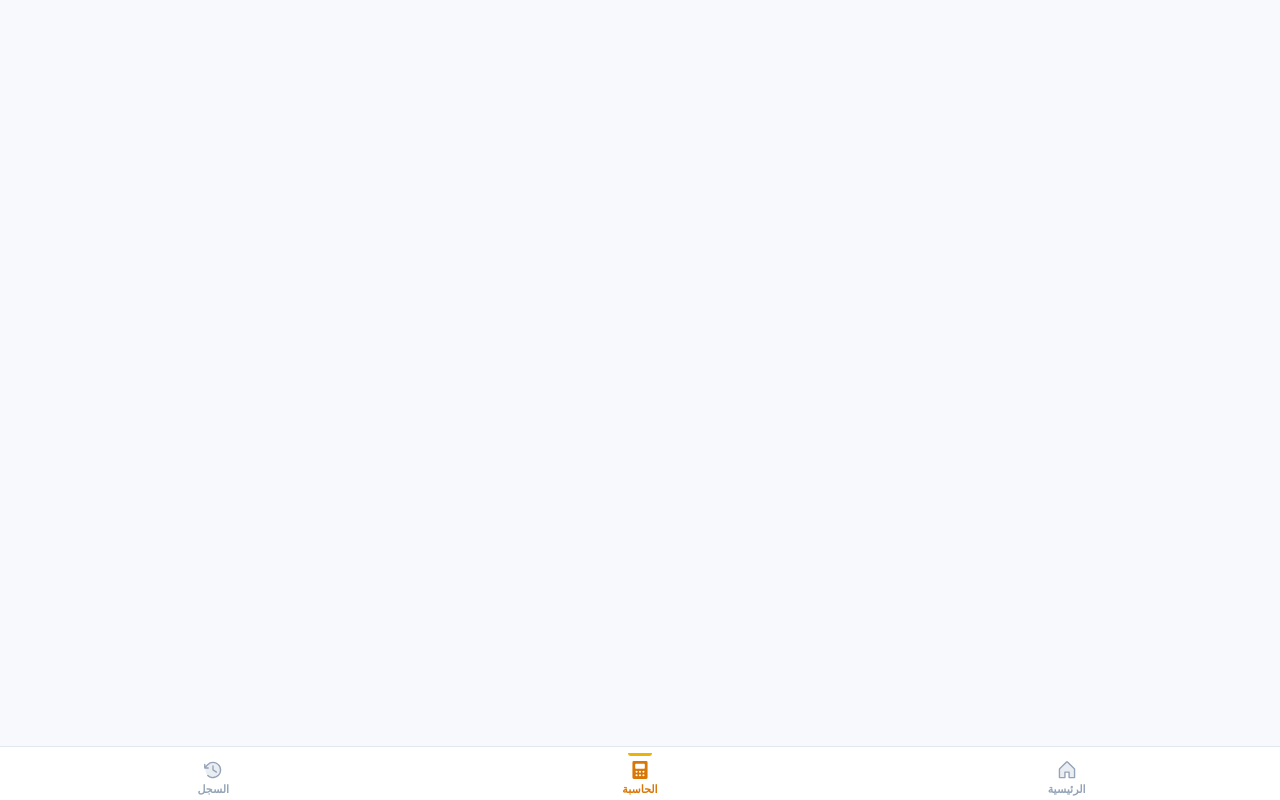
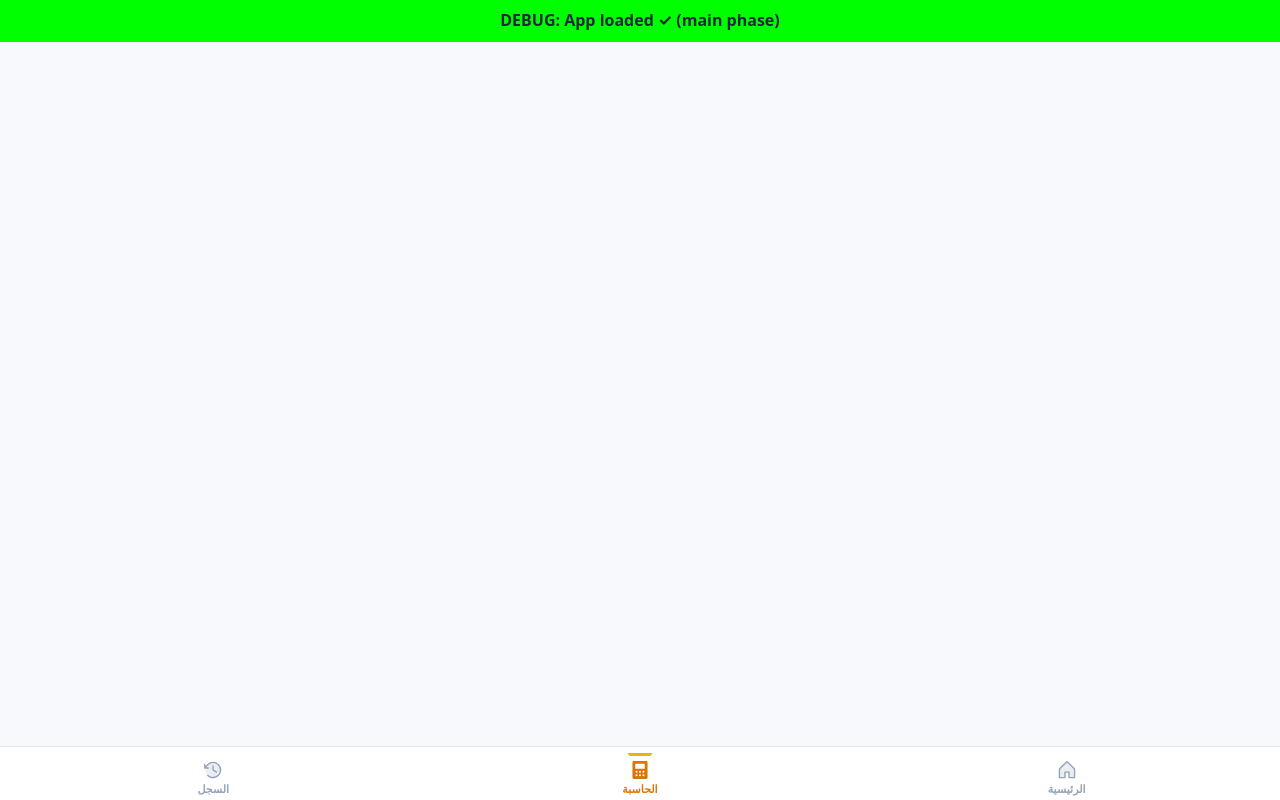
Before and after one commit to 0xsmaiil/Permission, a React (Vite) app: page / in a window 1280 px wide. Built offline with nearby package versions, Linux system fonts and the light colour scheme; no server answers.

Commit message:
Add debug banner to diagnose white screen

```diff
--- a/src/App.tsx
+++ b/src/App.tsx
@@ -10,6 +10,8 @@ import { useSwipe } from "./hooks/useSwipe";
 function App() {
   const [showSplash, setShowSplash] = useState(true);
   const [activeTab, setActiveTab] = useState(1);
+
+  console.log("App rendering, showSplash:", showSplash);
 
   const handleLoadCalc = useCallback(() => {
     setActiveTab(1);
@@ -41,12 +43,24 @@ function App() {
   );
 
   if (showSplash) {
-    return <SplashScreen onFinish={() => setShowSplash(false)} />;
+    return (
+      <div style={{ width: "100%", height: "100dvh" }}>
+        <div style={{position:"fixed", top:0, left:0, right:0, background:"yellow", padding:8, zIndex:99999, textAlign:"center", fontWeight:"bold"}}>
+          DEBUG: App loaded ✓ (splash phase)
+        </div>
+        <SplashScreen onFinish={() => setShowSplash(false)} />
+      </div>
+    );
   }
 
   return (
     <PushPermissionGate>
-      {appContent}
+      <div style={{width:"100%", height:"100dvh"}}>
+        <div style={{position:"fixed", top:0, left:0, right:0, background:"lime", padding:8, zIndex:99999, textAlign:"center", fontWeight:"bold"}}>
+          DEBUG: App loaded ✓ (main phase)
+        </div>
+        {appContent}
+      </div>
     </PushPermissionGate>
   );
 }
```
